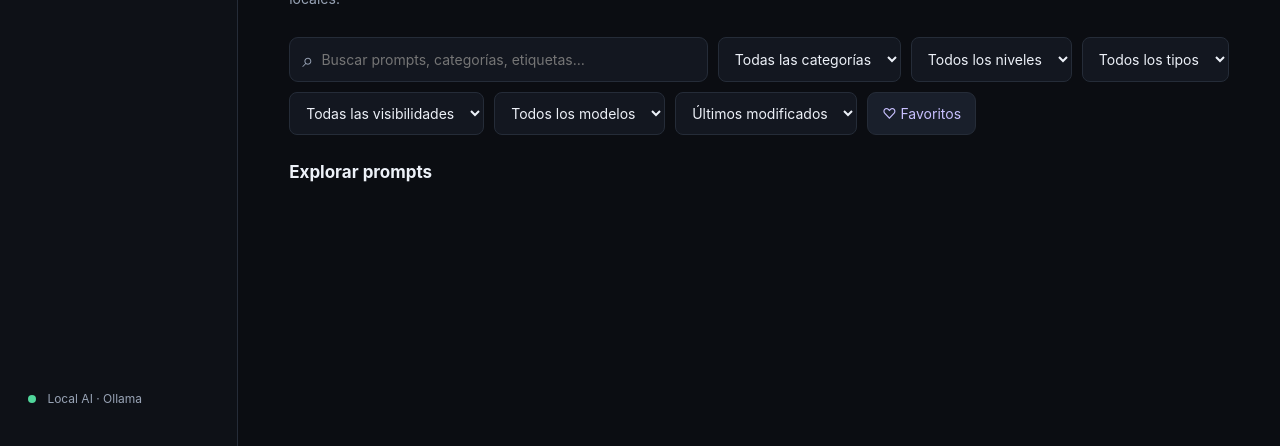
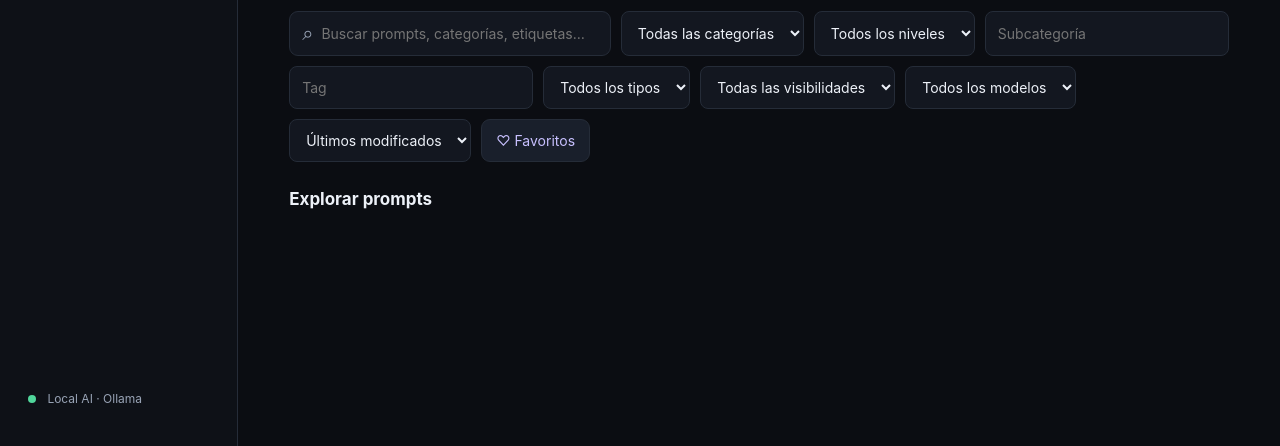
Before and after one commit to Marbi8891/NEXARO-PERSONAL-AI-, a plain HTML site: page app/static/index.html in a window 1280 px wide. Shown: the part 354-800 px from the top of the page. Drawn offline with Linux system fonts and the light colour scheme; no server answers.

Commit message:
feat(prompt-library): add tag and subcategory filters

```diff
--- a/app/static/index.html
+++ b/app/static/index.html
@@ -3,7 +3,7 @@
 <body><div class="app-shell">
 <aside class="sidebar"><div class="brand"><span class="brand-mark">N</span><div><b>NEXARO</b><small>PERSONAL AI</small></div></div><nav><a class="active" href="#" id="library-link">▦ Prompt Library</a><a href="#packs" id="packs-link">▧ Prompt Packs</a><a href="#workflows" id="workflows-link">⛓ Workflows</a><a href="#favorites" id="favorites-link">♡ Favorites</a><a href="#history" id="history-link">◷ Execution History</a></nav><div class="sidebar-bottom"><span class="status-dot"></span> Local AI · Ollama</div></aside>
 <main class="main"><header class="topbar"><div><span class="eyebrow">AI WORKSPACE</span><h1>Prompt Library</h1><p>Encuentra, personaliza y ejecuta prompts con tus modelos locales.</p></div><div class="actions"><button class="ghost" id="export-btn">Export</button><button class="ghost" id="import-btn">Import</button><button class="ghost" id="builder-btn">Prompt Builder</button><button class="ghost" id="workflow-btn">Create Workflow</button><button class="primary" id="create-btn">＋ Create Prompt</button><input type="file" id="import-file" accept=".json,.md,.markdown" hidden></div></header>
-<div class="toolbar"><div class="search"><span>⌕</span><input id="search" placeholder="Buscar prompts, categorías, etiquetas…"></div><select id="category"><option value="">Todas las categorías</option></select><select id="difficulty"><option value="">Todos los niveles</option></select><select id="prompt-type"><option value="">Todos los tipos</option></select><select id="visibility"><option value="">Todas las visibilidades</option></select><select id="model-filter"><option value="">Todos los modelos</option></select><select id="sort"><option value="recent">Últimos modificados</option><option value="popular">Más utilizados</option><option value="name">Nombre A–Z</option><option value="created">Más recientes</option></select><button id="favorite-filter" class="filter-btn">♡ Favoritos</button></div>
+<div class="toolbar"><div class="search"><span>⌕</span><input id="search" placeholder="Buscar prompts, categorías, etiquetas…"></div><select id="category"><option value="">Todas las categorías</option></select><select id="difficulty"><option value="">Todos los niveles</option></select><input id="subcategory-filter" placeholder="Subcategoría"><input id="tag-filter" placeholder="Tag"><select id="prompt-type"><option value="">Todos los tipos</option></select><select id="visibility"><option value="">Todas las visibilidades</option></select><select id="model-filter"><option value="">Todos los modelos</option></select><select id="sort"><option value="recent">Últimos modificados</option><option value="popular">Más utilizados</option><option value="name">Nombre A–Z</option><option value="created">Más recientes</option></select><button id="favorite-filter" class="filter-btn">♡ Favoritos</button></div>
 <section id="content"><div class="section-heading"><h2>Explorar prompts</h2><span id="count" class="muted"></span></div><div id="grid" class="grid"></div></section>
 <section id="packs-section" class="hidden"><div class="section-heading"><h2>Prompt Packs</h2><span class="muted">Colecciones curadas</span></div><div id="packs-grid" class="grid"></div></section>
 <section id="workflows-section" class="hidden"><div class="section-heading"><h2>Prompt Workflows</h2><button class="primary" id="workflow-new">＋ New Workflow</button></div><div id="workflows-grid" class="grid"></div></section>
```
